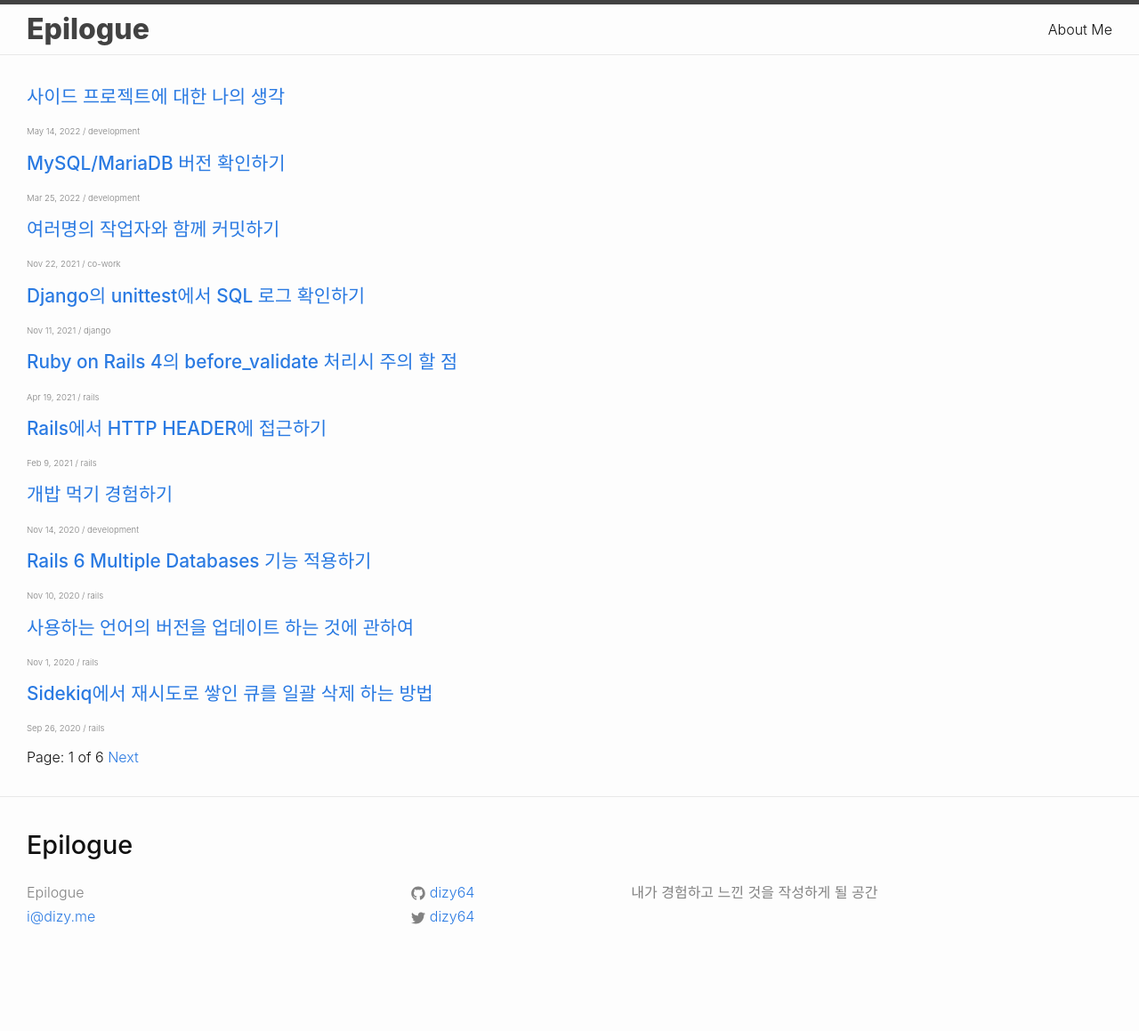
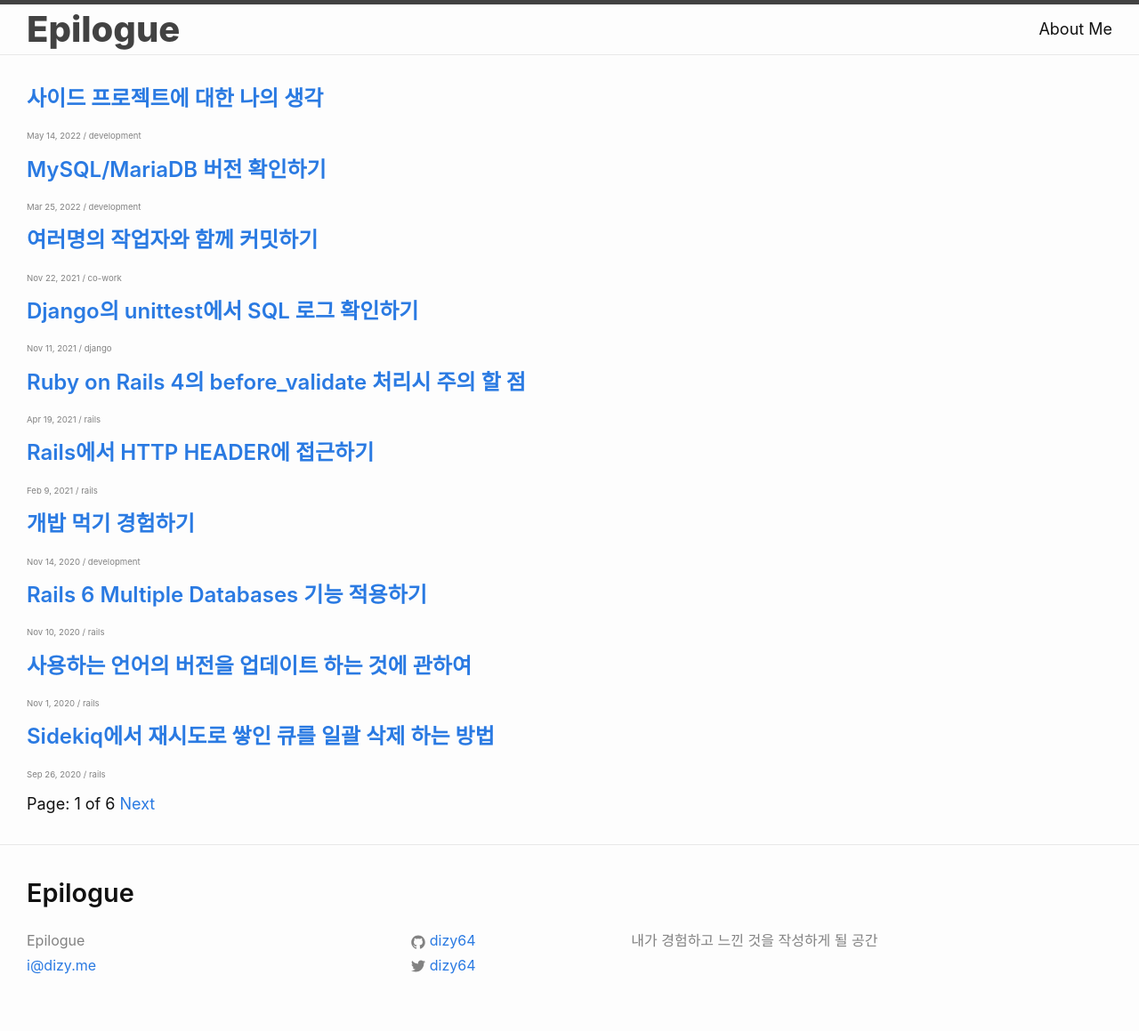
Before and after one commit to dizy64/dizy64.github.io, a Jekyll site: the page built from index.html, in a window 1280 px wide. Shown: the whole page at 89% size. Built offline with Jekyll 4.4.1, drawn with Linux system fonts in a browser that asks for light colours; some web fonts are replaced; the list of posts is cut into pages by our own code; before the commit the page ends 1104 px from its top, so only the background shows below that.

Commit message:
폰트 사이즈를 재조정하다

```diff
--- a/_sass/_layout.scss
+++ b/_sass/_layout.scss
@@ -21,7 +21,7 @@
 }
 
 .site-title {
-  font-size: 2rem;
+  font-size: 2.5rem;
   font-weight: 800;
   line-height: 56px;
   margin-bottom: 0;
@@ -193,14 +193,14 @@
     .post-header {
       margin-bottom: 10px;
       .post-title {
-        font-size: 1.3rem;
+        font-size: 1.5rem;
         font-weight: $header-font-weight;
         line-height: 1.6;
         word-break: keep-all;
       }
       .post-subtitle {
-        font-size: 0.9rem;
-        font-weight: $header-font-weight;
+        font-size: 1rem;
+        font-weight: $base-font-weight;
         word-break: keep-all;
       }
       .post-meta {
@@ -228,7 +228,7 @@
 }
 
 .post-title {
-  font-size: 1.5rem;
+  font-size: 2rem;
   line-height: 1.5;
   font-weight: $header-font-weight;
   word-break: keep-all;
@@ -236,8 +236,8 @@
 
 .post-subtitle {
   margin-top: -10px;
-  font-size: 1.3rem;
-  font-weight: $header-font-weight;
+  font-size: 1rem;
+  font-weight: $base-font-weight;
   word-break: keep-all;
 }
 
--- a/css/main.scss
+++ b/css/main.scss
@@ -8,10 +8,10 @@ $header-font-family: Pretendard, -apple-system, BlinkMacSystemFont, system-ui, R
 $base-font-family: Pretendard, -apple-system, BlinkMacSystemFont, system-ui, Roboto, 'Helvetica Neue', 'Segoe UI', 'Apple SD Gothic Neo', 'Noto Sans KR', 'Malgun Gothic', 'Apple Color Emoji', 'Segoe UI Emoji', 'Segoe UI Symbol', sans-serif;
 
 $base-code-font-family: "Fira Code", monospace;
-$base-font-size:   16px;
-$base-mobile-font-size: 14px;
-$base-font-weight: 300;
-$header-font-weight: 500;
+$base-font-size:   18px;
+$base-mobile-font-size: 16px;
+$base-font-weight: 400;
+$header-font-weight: 600;
 $small-font-size:  $base-font-size * 0.875;
 $base-line-height: 1.7;
 
```
